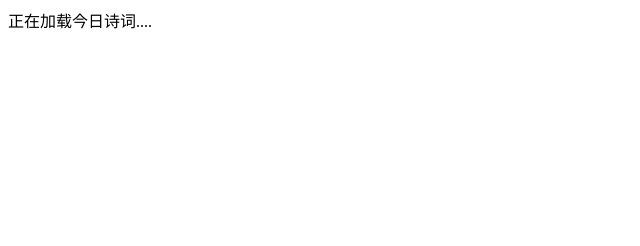
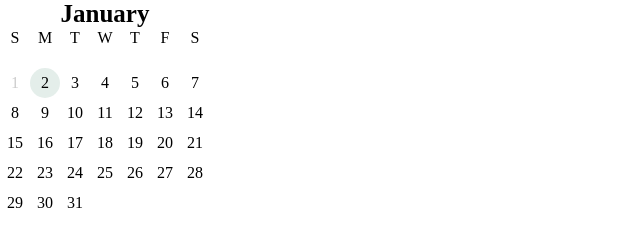
Before and after one commit to Liviathan-2000/sici..github.io, a plain HTML site: page index.html in a window 1280 px wide. Shown: the whole page, without its empty margins (0-640 px from the left). Drawn offline with Linux system fonts and the light colour scheme.

Commit message:
Update index.html

```diff
--- a/index.html
+++ b/index.html
@@ -1,20 +1,193 @@
 <!DOCTYPE html>
-<html lang="en">
+<html>
+
 <head>
     <meta charset="UTF-8">
-    <meta http-equiv="X-UA-Compatible" content="IE=edge">
-    <meta name="viewport" content="width=device-width, initial-scale=1.0">
-    <span id="jinrishici-sentence">正在加载今日诗词....</span>
-<script src="https://sdk.jinrishici.com/v2/browser/jinrishici.js" charset="utf-8"></script>
-<style>
-    #jinrishici-sentence{
-        font-family:方正楷体简体
-    }
-</style>
-    <title>Document</title>
+    <title></title>
+    <style>
+        * {
+            margin: 0;
+            padding: 0;
+            font-family: "Ink Free";
+        }
+
+        #calendar {
+            width: 210px;
+            /* margin: 100px auto; */
+            overflow: hidden;
+            /* border: 1px solid #000; */
+            /* padding: 20px; */
+            position: relative
+        }
+
+        #calendar h4 {
+            text-align: center;
+            font-size: 25px;
+            /* margin-bottom: 10px */
+        }
+
+        #calendar .a1 {
+            position: absolute;
+            top: 20px;
+            left: 20px;
+        }
+
+        #calendar .a2 {
+            position: absolute;
+            top: 20px;
+            right: 20px;
+        }
+
+        #calendar .week {
+            height: 30px;
+            line-height: 20px;
+            /* border-bottom: 1px solid #000; */
+            margin-bottom: 10px
+        }
+
+        #calendar .week li {
+            float: left;
+            width: 30px;
+            height: 30px;
+            text-align: center;
+            list-style: none;
+        }
+
+        #calendar .dateList {
+            overflow: hidden;
+            clear: both
+        }
+
+        #calendar .dateList li {
+            float: left;
+            width: 30px;
+            height: 30px;
+            text-align: center;
+            line-height: 30px;
+            list-style: none;
+        }
+
+        #calendar .dateList .ccc {
+            color: #ccc;
+        }
+
+        #calendar .dateList .red {
+            background-color: rgba(119, 172, 152, 0.2);
+            border-radius: 50%;
+        }
+
+        /* #calendar .dateList .sun {
+				color: #f00;
+			} */
+    </style>
 </head>
+
 <body>
-    <div id="jinrishici-sentence"></div>
+    <div id="calendar">
+        <h4>2019年10月</h4>
+        <!-- <a href="javascript:;" class="a1" id="prev">上月</a> -->
+        <!-- <a href="javascript:;" class="a2" id="next">下月</a> -->
+        <ul class="week">
 
+            <li>S</li>
+            <li>M</li>
+            <li>T</li>
+            <li>W</li>
+            <li>T</li>
+            <li>F</li>
+            <li>S</li>
+        </ul>
+        <ul class="dateList" id="dateList"></ul>
+    </div>
+    <script type="text/javascript">
+        var dateList = document.getElementById("dateList")
+        // var prev = document.getElementById("prev")
+        // var next = document.getElementById("next")
+        var h4 = document.getElementsByTagName("h4")[0]
+        var iNow = 0
+        // prev.onclick = function() {
+        // 	iNow--
+        // 	calender(iNow)
+        // }
+        // next.onclick = function() {
+        // 	iNow++
+        // 	calender(iNow)
+        // }
+        calender(iNow)
+
+        function calender(n) {
+            const monthArr = [
+            "January",
+            "February",
+            "March",
+            "April",
+            "May",
+            "June",
+            "July",
+            "August",
+            "September",
+            "October",
+            "November",
+            "December",
+        ];
+            var date = new Date
+            // 获取今天是几号
+            var nowDate = date.getDate()
+            // 把时间拨到n的偏移量所代表的月份的1号
+            date.setMonth(date.getMonth() + n, 1)
+            // 得到当前年份
+            var year = date.getFullYear()
+            // 得到当前月份
+            var month = date.getMonth()
+            // 设置标题
+            h4.innerHTML =  monthArr[month]
+            // 得到一号是星期几
+            var week = date.getDay()
+            var nowMonth = date.getMonth()
+            // 这个月总共有多少天
+            // 把日期拨到下个月的0号(这个月的最后一天)
+            date.setMonth(nowMonth + 1, 0)
+            var allDays = date.getDate()
+            var str = ""
+            // week个空的li
+            for (var i = 0; i < week; i++) {
+                str += "<li></li>"
+            }
+            // allDays个有日期的li
+            for (var j = 1; j <= allDays; j++) {
+                // 判断月份是当前的还是以后的？
+                if (n > 0) {
+                    // 以后的月份,只需要判断周末
+                    if ((week + j) % 7 === 0 || (week + j) % 7 === 1) {
+                        // 判断周末
+                        // 空白li的数量加上当前日期对7求余
+                        str += "<li class='sun'>" + j + "</li>"
+                    } else {
+                        str += "<li>" + j + "</li>"
+                    }
+                } else if (n < 0) {
+                    // 以前的日期,直接全部置灰
+                    str += "<li class='ccc'>" + j + "</li>"
+                } else {
+                    // 当前月
+                    if (j < nowDate) {
+                        // 以前的日期
+                        str += "<li class='ccc'>" + j + "</li>"
+                    } else if (j === nowDate) {
+                        // 今天
+                        str += "<li class='red'>" + j + "</li>"
+                    } else if ((week + j) % 7 === 0 || (week + j) % 7 === 1) {
+                        // 判断周末
+                        // 空白li的数量加上当前日期对7求余
+                        str += "<li class='sun'>" + j + "</li>"
+                    } else {
+                        str += "<li>" + j + "</li>"
+                    }
+                }
+            }
+            dateList.innerHTML = str
+        }
+    </script>
 </body>
+
 </html>
```
